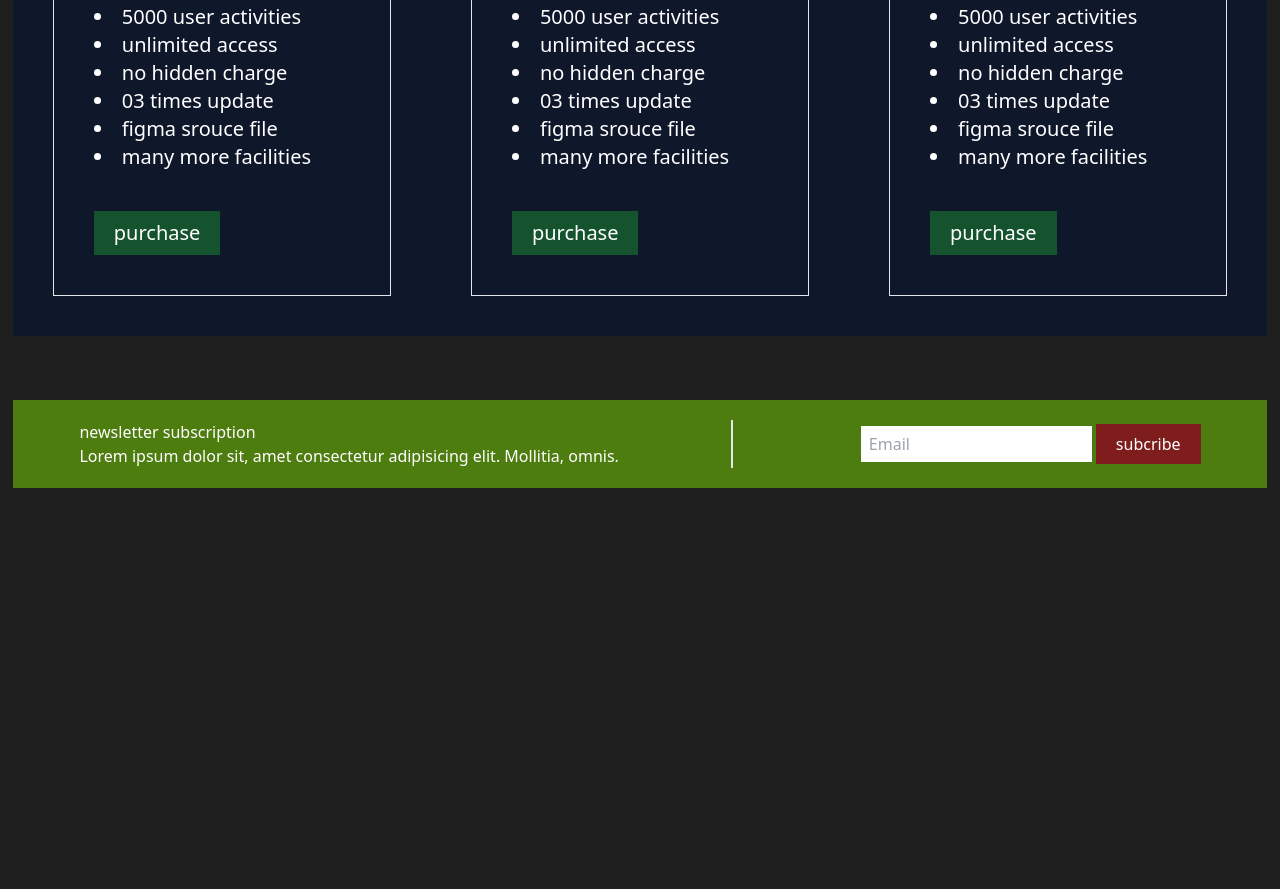
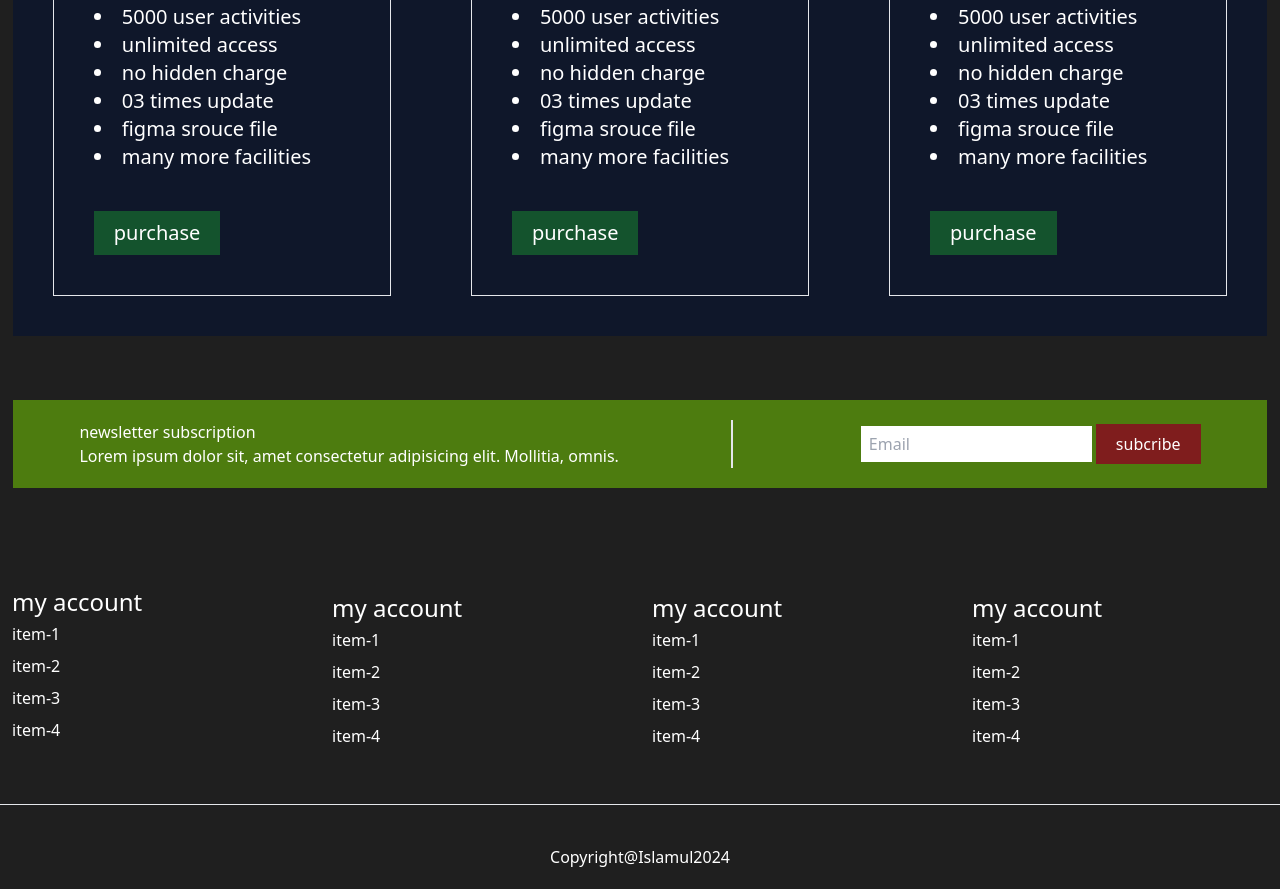
Before and after one commit to mdislamulhaque/My-frist-tailwindcss_project, a website built with Vite: page index.html in a window 1280 px wide. Shown: the part 3262-4151 px from the top of the page. Before the commit the page ends 3790 px from the top, so only its background shows below. Built offline with nearby package versions, Linux system fonts and the light colour scheme.

Commit message:
add footer

```diff
--- a/index.html
+++ b/index.html
@@ -210,5 +210,53 @@
           </section>
     </main>
 
+    <footer>
+        <div class="container mx-auto text-center sm:text-left">
+            <div class="text-white grid sm:grid-cols-2 md:grid-cols-4 justify-around items-center py-10 space-y-3">
+                <div class="p-3">
+                    <h2 class="text-2xl">my account</h2>
+                    <ul class="leading-8">
+                        <li><a href="#"></a>item-1</li>
+                        <li><a href="#"></a>item-2</li>
+                        <li><a href="#"></a>item-3</li>
+                        <li><a href="#"></a>item-4</li>
+                    </ul>
+                </div>
+
+                <div class="p-3">
+                    <h2 class="text-2xl">my account</h2>
+                    <ul class="leading-8">
+                        <li><a href="#"></a>item-1</li>
+                        <li><a href="#"></a>item-2</li>
+                        <li><a href="#"></a>item-3</li>
+                        <li><a href="#"></a>item-4</li>
+                    </ul>
+                </div>
+
+                <div class="p-3">
+                    <h2 class="text-2xl">my account</h2>
+                    <ul class="leading-8">
+                        <li><a href="#"></a>item-1</li>
+                        <li><a href="#"></a>item-2</li>
+                        <li><a href="#"></a>item-3</li>
+                        <li><a href="#"></a>item-4</li>
+                    </ul>
+                </div>
+
+                <div class="p-3">
+                    <h2 class="text-2xl">my account</h2>
+                    <ul class="leading-8">
+                        <li><a href="#"></a>item-1</li>
+                        <li><a href="#"></a>item-2</li>
+                        <li><a href="#"></a>item-3</li>
+                        <li><a href="#"></a>item-4</li>
+                    </ul>
+                </div>
+            </div>
+        </div>
+        <hr class="py-5">
+        <p class="text-white capitalize text-center pb-5 ">copyright@islamul2024</p>
+    </footer>
+
 </body>
 </html>
```
